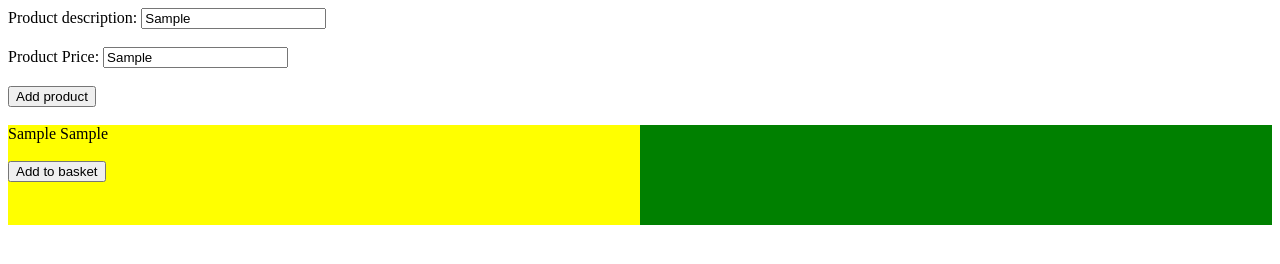
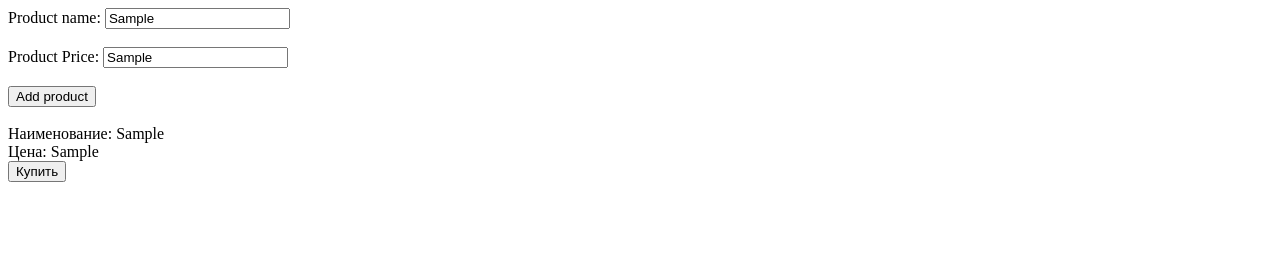
Before and after one commit to ashSmol/JavaScript, a plain HTML site: page ts-2.html in a window 1280 px wide. Both pictures are taken after typing "Sample", "Sample" into the empty fields and a click on the button "Add product". Drawn offline with Linux system fonts and the light colour scheme.

Commit message:
completed hw-5

```diff
--- a/ts-2.css
+++ b/ts-2.css
@@ -1,15 +1,3 @@
 .container{
-  display:flex;
+  display: flex;
 }
-
-.products{
-  background-color:yellow;
-  width:50%;
-  height:100px;
-}
-
-.basket{
-  background-color:green;
-  width:50%;
-  height:100px;
-}
--- a/ts-2.html
+++ b/ts-2.html
@@ -6,41 +6,107 @@
 </head>
 
 <body>
-    <div class="addProductForm">
-      <label for="productDescription">Product description: </label>
-      <input type="text" class="productDescription" placeholder="description">
+  <div class="container">
+    <div class="catalogue">
+      <label for="product__name">Product name: </label>
+      <input type="text" class="product__name" placeholder="Name of product">
       <br>
       <br>
       <label for="productPrice">Product Price: </label>
-      <input type="text" class="productPrice">
+      <input type="text" class="product__price">
       <br>
       <br>
-      <button class="addProduct">Add product</button>
+      <button class="add__product">Add product</button>
       <br>
       <br>
+      <div class="products"></div>
     </div>
-
-    <div class="container">
-      <div class="products"></div>
     <div class="basket"></div>
   </div>
   <script type="text/javascript">
-      function makeProduct(){
-        return{
-          description:document.querySelector(".productDescription").value,
-          price:document.querySelector(".productPrice").value
+
+    const catalogue = {
+
+      products: [],
+
+      addProdut(product) {
+        this.products.push(product);
+      },
+
+      showProducts() {
+
+        let html = "";
+        this.products.forEach((product) => {
+          html += `<div class = "product">Наименование: ${product.name} <br>Цена: ${product.price} <br><button id="${product.id}">Купить</button></div>`
+        })
+        document.querySelector(".products").innerHTML = "";
+        document.querySelector(".products").innerHTML = html;
+      },
+
+      addProductToCatalogue() {
+        let product = createProductObject(document.querySelector(".product__name").value,
+          document.querySelector(".product__price").value);
+        catalogue.products.push(product);
+        catalogue.showProducts();
+      },
+
+      getProductById(id) {
+        return catalogue.products[id]
       }
+    };
+
+    function createProductObject(name, price) {
+      let id = catalogue.products.length;
+      return {
+        id,
+        name,
+        price
       }
-      function addProduct(){
-        let product = makeProduct();
-        let products = document.querySelector(".products");
+    };
 
-        products.innerHTML += `<div class="product">${product.description} ${product.price} </div><br><button class="addToBasket">Add to basket</button><br>`;
-        alert(productsHtml);
+    const basket = {
+
+      productsCount: 0,
+      totalPrice: 0,
+      products: [],
+
+      calcTotalPrice() {
+        let sum = 0;
+        this.products.forEach((product) => {
+          sum += +product.price;
+        });
+        this.totalPrice = sum;
+      },
+
+      addToBasket(product) {
+        basket.products.push(product);
+        this.calcTotalPrice();
+        this.updateBasketText();
+
+      },
+
+      updateBasketText() {
+        this.htmlText = "";
+        if (basket.products.length === 0) this.htmlText = "Корзина пуста";
+        else {
+          this.htmlText = `В корзине ${this.products.length} товаров (а). \n Цена товаров в корзине: ${this.totalPrice}`
         }
-      let addProductElem = document.querySelector(".addProduct");
-      addProductElem.addEventListener("click",addProduct);
+        document.querySelector(".basket").innerHTML = "";
+        document.querySelector(".basket").innerHTML = this.htmlText;
+      }
+    };
 
+
+
+    catalogue.showProducts();
+    document.querySelector(".add__product").addEventListener("click", catalogue.addProductToCatalogue);
+    document.querySelector(".products").addEventListener("click", (event) => {
+      if (event.target.tagName != 'BUTTON') return;
+      console.log(event.target.id);
+      basket.addToBasket(catalogue.getProductById(event.target.id))
+      console.log(basket.products);
+    });
+    // window.onload = catalogue.showProducts;
   </script>
 </body>
 
```
Also changed, not shown: task-1.html (+2 -2 lines). Lines whose indentation alone changed are shown as unchanged.
